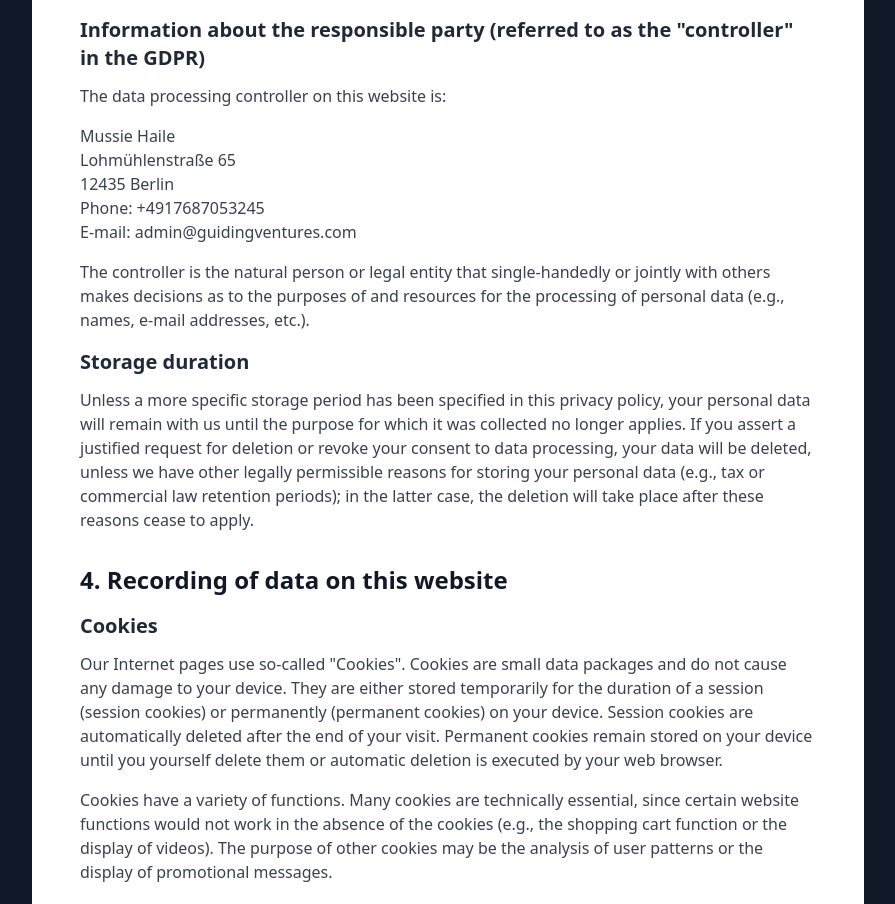
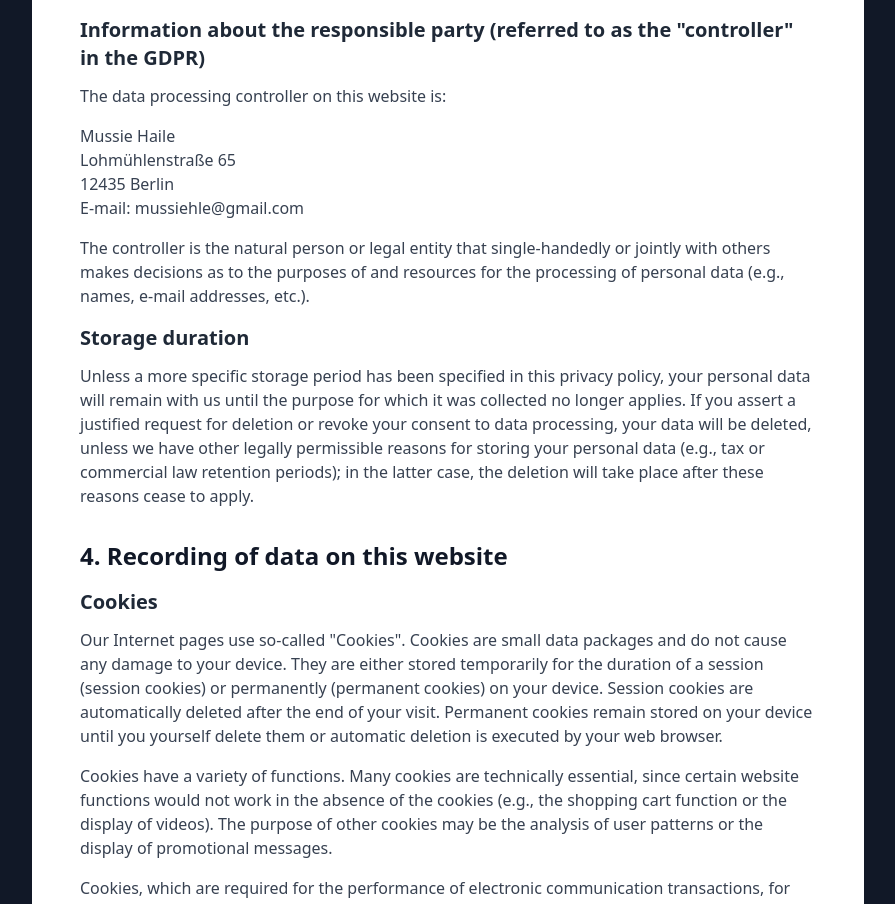
Before and after one commit to muzzyhaile/consultingmh, a React (Vite) app: page /privacy in a window 1280 px wide. Shown: the part 2484-3388 px from the top of the page, without its empty margins (192-1087 px from the left). Built offline with nearby package versions, Linux system fonts and the light colour scheme.

Commit message:
Update contact information across Privacy and Site Notice pages, and remove heading text in Newsletter component

```diff
--- a/src/components/Newsletter.tsx
+++ b/src/components/Newsletter.tsx
@@ -9,7 +9,7 @@ const Newsletter = () => {
           <CardContent className="p-12 text-center">
             <div className="mb-8">
               <h2 className="text-3xl md:text-4xl font-bold text-white mb-4">
-                Proven Track Record
+
               </h2>
 
               <p className="text-xl text-gray-400 max-w-2xl mx-auto leading-relaxed">
--- a/src/pages/PrivacyPage.tsx
+++ b/src/pages/PrivacyPage.tsx
@@ -103,8 +103,7 @@ const PrivacyPage = () => {
                 Mussie Haile<br />
                 Lohmühlenstraße 65<br />
                 12435 Berlin<br />
-                Phone: +4917687053245<br />
-                E-mail: admin@guidingventures.com
+                E-mail: mussiehle@gmail.com
               </p>
               <p className="text-gray-700 mb-4">
                 The controller is the natural person or legal entity that single-handedly or jointly with others makes decisions as to the purposes of and resources for the processing of personal data (e.g., names, e-mail addresses, etc.).
--- a/src/pages/SiteNoticePage.tsx
+++ b/src/pages/SiteNoticePage.tsx
@@ -24,8 +24,7 @@ const SiteNoticePage = () => {
 
               <h3 className="text-xl font-semibold text-gray-800 mb-3">Kontakt:</h3>
               <div className="text-gray-700 mb-6">
-                <p className="mb-2">Telefon: +4917687053245</p>
-                <p className="mb-2">E-Mail: admin@guidingventures.com</p>
+                <p className="mb-2">E-Mail: mussiehle@gmail.com</p>
               </div>
 
               <h3 className="text-xl font-semibold text-gray-800 mb-3">Redaktionell verantwortlich:</h3>
```
